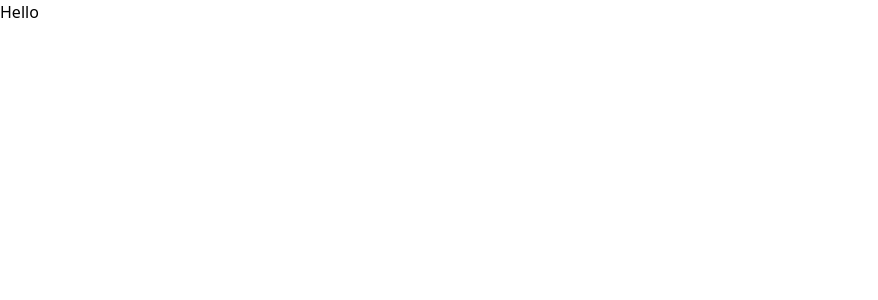
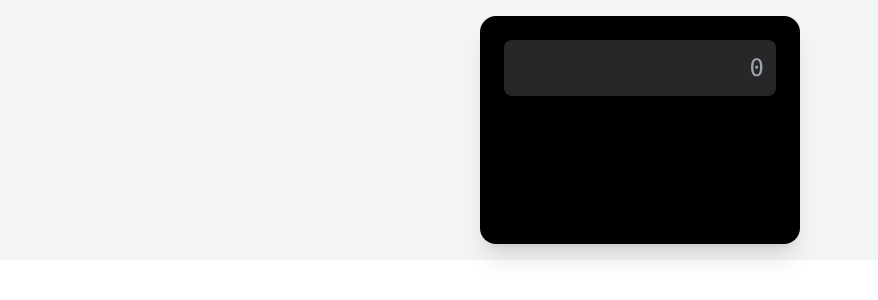
Before and after one commit to gladyskankwala/Component-React, a React (Vite) app: page / in a window 1280 px wide. Shown: the top 300 px of the page, without its empty margins (0-878 px from the left). Built offline with nearby package versions, Linux system fonts and the light colour scheme.

Commit message:
calcultor handling

```diff
--- a/src/components/Calculater.jsx
+++ b/src/components/Calculater.jsx
@@ -1,9 +1,41 @@
+import { useState } from "react";
 
+const nums = [
+    1, 2, 3, 4, 5, 6, 7, 8, 9, 0
+]
 
 function Calculater() {
+
+    const [ input, setInput] = useState('')
+
+    const [click, setClick] = useState(false)
+
+    const handleNumberClick = (num) => {
+        setInput((prev) => prev + num)
+    }
+
     return(
-        <section>
-            <h1>Hello</h1>
+        <section className="flex justify-center p-4 min-h-full bg-gray-100">
+            <div className="bg-black flex flex-col p-6 rounded-2xl shadow-xl w-80">
+                <div className="mb-4">
+                    <input
+                    type="text"
+                    placeholder="0"
+                    value={input}
+                    onChange={ (e) => handleNumberClick(e.target.value)}
+                    className="w-full p-3 text-right text-2xl font-mono bg-zinc-800 text-white rounded-lg focus:outline-none"
+                    />
+                </div>
+                <div className="grid grid-colls gap-3">
+                    {nums.map( num => (
+                       <button
+                       key={num}
+                       onClick={() => handleNumberClick(num)}
+                       >
+                       </button>
+                    ))}
+                </div>
+            </div>
         </section>
     )
 
```
